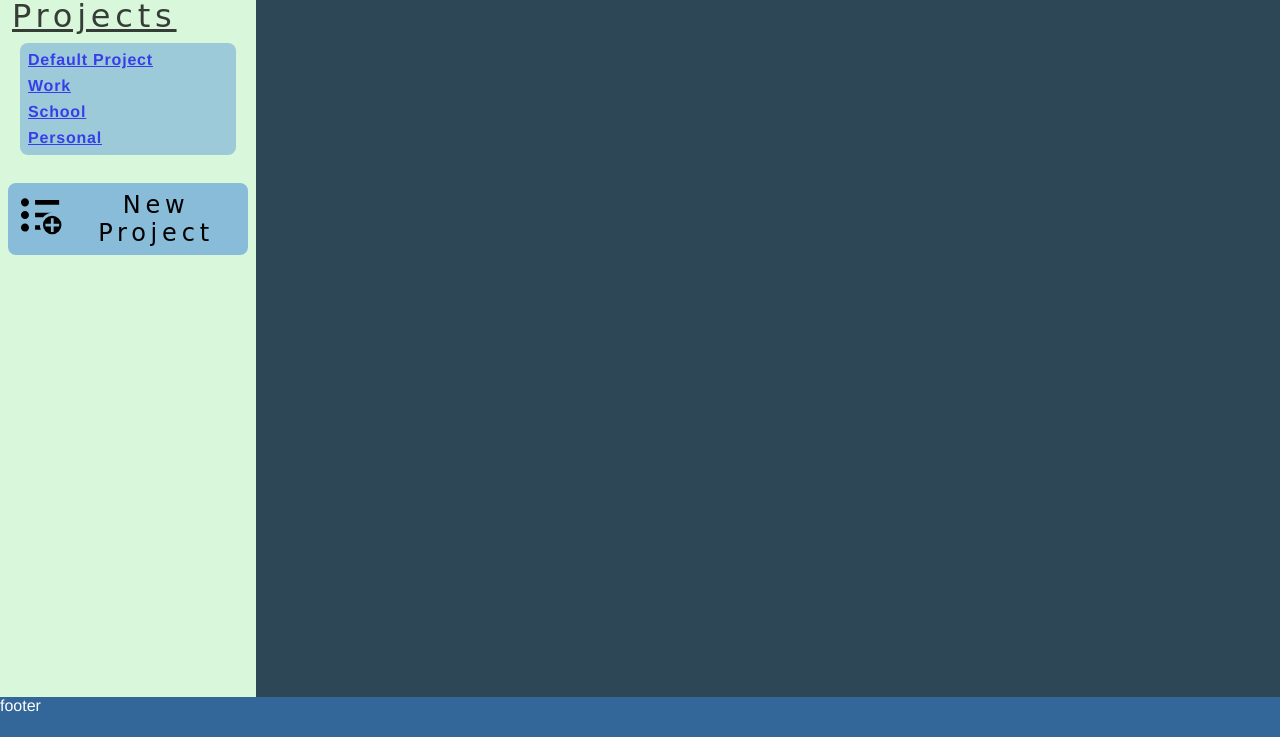
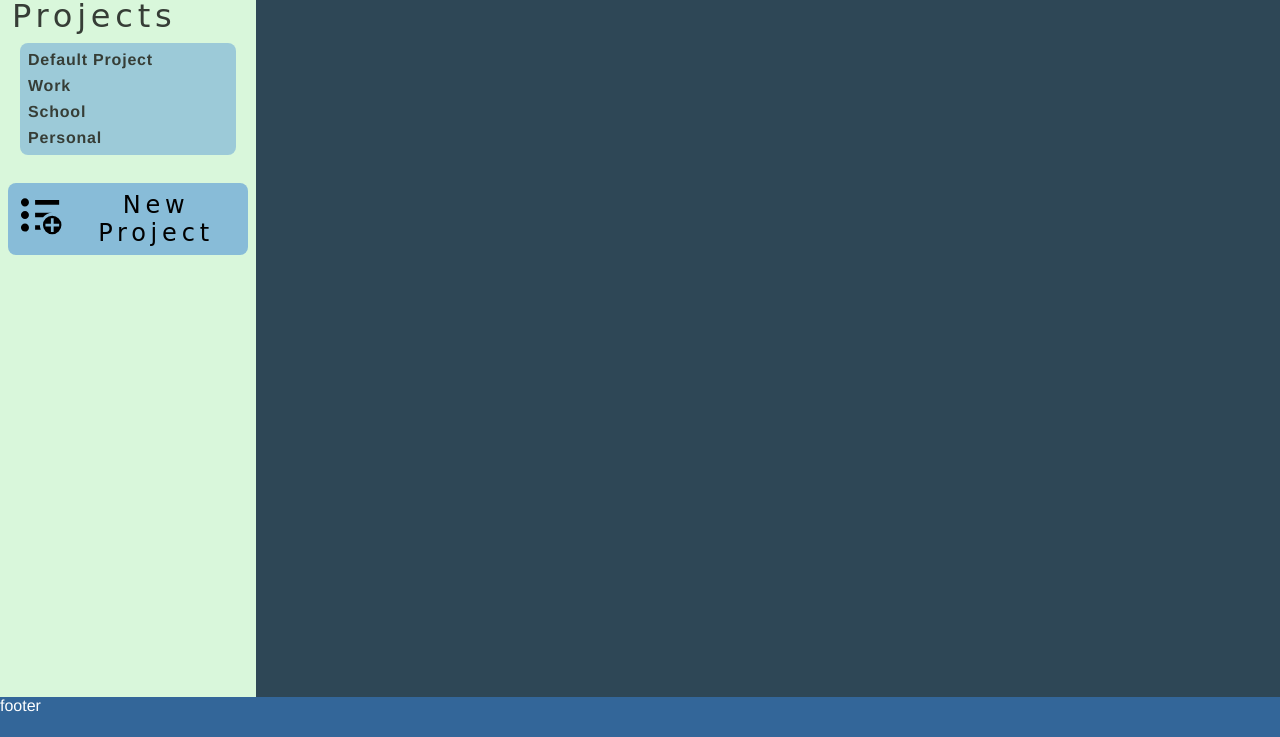
Before and after one commit to JustWaveThings/Todo-Bravo, a website built with webpack: page src/index.html in a window 1280 px wide. Shown: the part 63-800 px from the top of the page. Built offline with nearby package versions, Linux system fonts and the light colour scheme; a web font is replaced by a local one.

Commit message:
Styled navProjectList

```diff
--- a/src/drawNavProjectList.js
+++ b/src/drawNavProjectList.js
@@ -26,6 +26,7 @@ export default function updateNavProjectList() {
 			const listItem = document.createElement('li');
 			const link = document.createElement('a');
 			link.textContent = project;
+			link.classList.add('nav-project-item');
 			link.href = `#${project}`;
 			listParent.appendChild(listItem);
 			listItem.appendChild(link);
--- a/src/style.css
+++ b/src/style.css
@@ -101,7 +101,6 @@ body {
 	font-size: 2rem;
 	letter-spacing: 0.3rem;
 	padding: 0.75rem;
-	text-decoration: underline;
 	opacity: 0.75;
 }
 
@@ -154,6 +153,11 @@ body > div > div.mainContainer > div.nav > title > ul {
 	list-style: none;
 }
 
+a.nav-project-item {
+	text-decoration: none;
+	color: black;
+}
+
 .main {
 	flex-grow: 1;
 	flex-shrink: 1;
```
